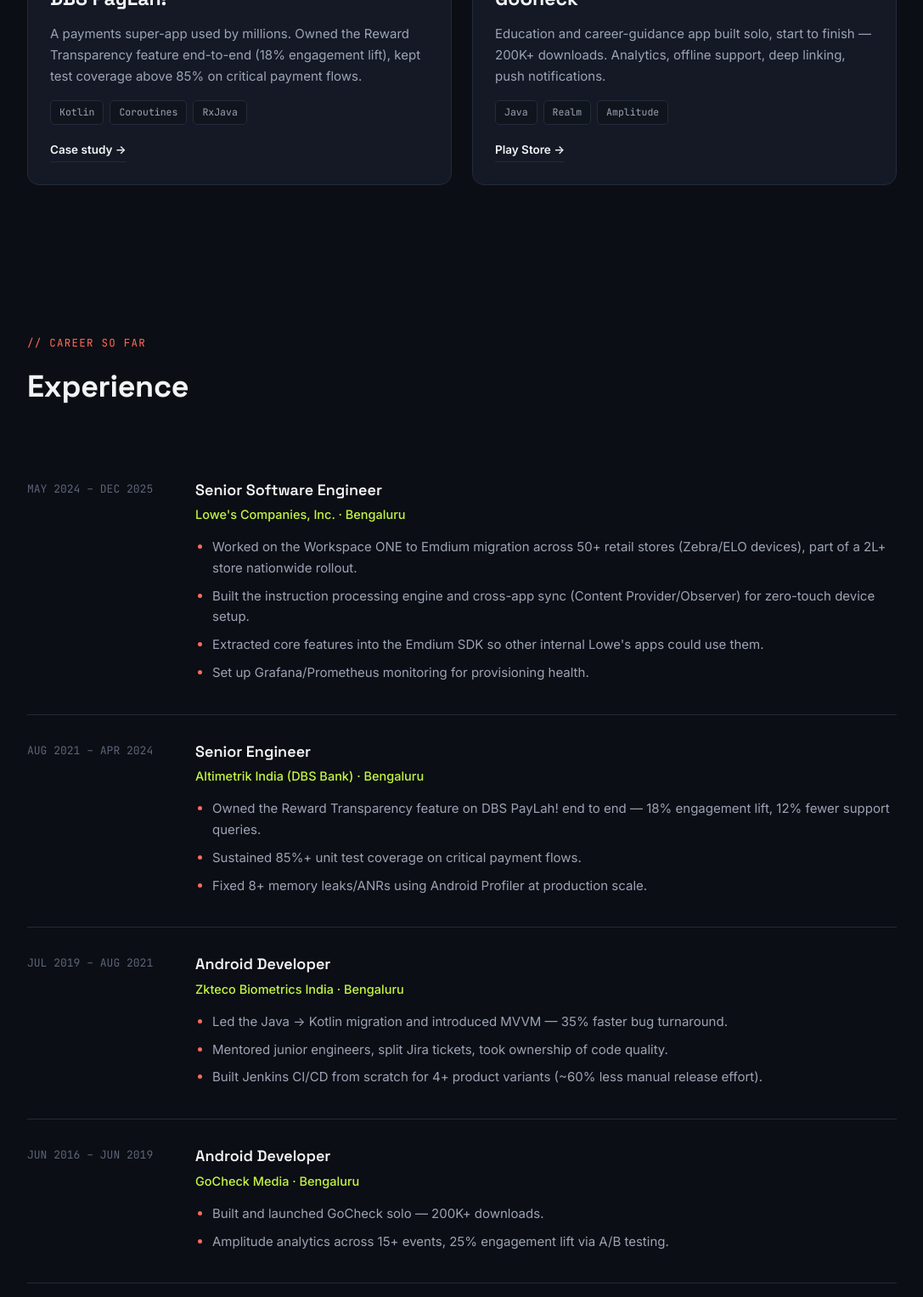
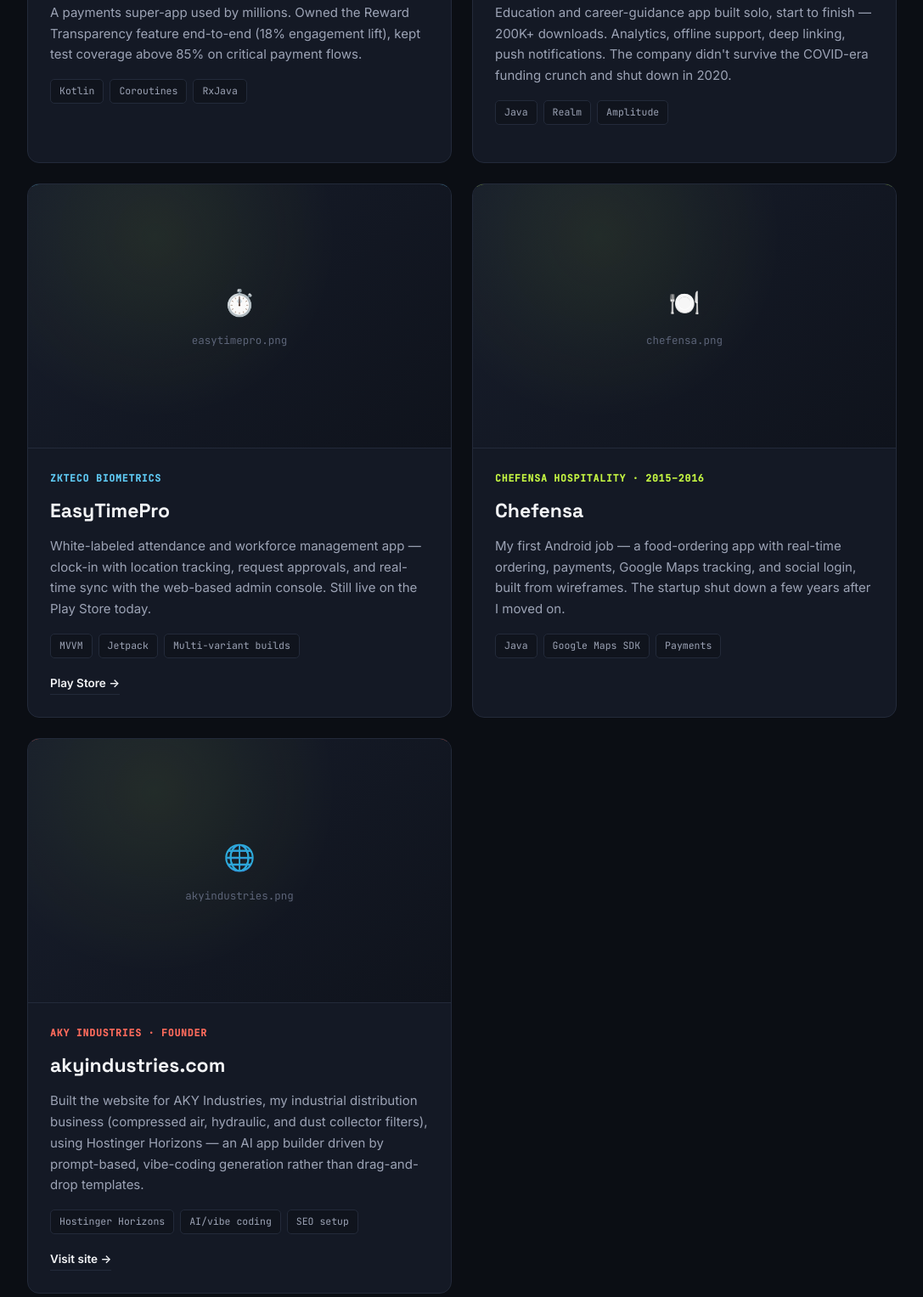
Before and after one commit to akyanuj/akyanuj.github.io, a plain HTML site: page index.html in a window 1280 px wide. Shown: the part 2200-3727 px from the top of the page at 85% size, without its empty margins (96-1183 px from the left). Drawn offline with Linux system fonts and the light colour scheme.

Commit message:
Add files via upload

```diff
--- a/index.html
+++ b/index.html
@@ -364,10 +364,6 @@
             <span class="stack-chip">ML Kit OCR</span>
             <span class="stack-chip">Clean Arch</span>
           </div>
-          <div class="card-links">
-            <a href="#">GitHub →</a>
-            <a href="#">Case study →</a>
-          </div>
         </div>
       </div>
 
@@ -388,9 +384,6 @@
             <span class="stack-chip">Kotlin</span>
             <span class="stack-chip">ContentProvider</span>
             <span class="stack-chip">Grafana</span>
-          </div>
-          <div class="card-links">
-            <a href="#">Case study →</a>
           </div>
         </div>
       </div>
@@ -413,9 +406,6 @@
             <span class="stack-chip">Coroutines</span>
             <span class="stack-chip">RxJava</span>
           </div>
-          <div class="card-links">
-            <a href="#">Case study →</a>
-          </div>
         </div>
       </div>
 
@@ -429,16 +419,82 @@
           </div>
         </div>
         <div class="card-body">
-          <span class="card-tag">GoCheck Media</span>
+          <span class="card-tag">GoCheck Media · 2015–2019</span>
           <h3 class="card-title">GoCheck</h3>
-          <p>Education and career-guidance app built solo, start to finish — 200K+ downloads. Analytics, offline support, deep linking, push notifications.</p>
+          <p>Education and career-guidance app built solo, start to finish — 200K+ downloads. Analytics, offline support, deep linking, push notifications. The company didn't survive the COVID-era funding crunch and shut down in 2020.</p>
           <div class="card-stack">
             <span class="stack-chip">Java</span>
             <span class="stack-chip">Realm</span>
             <span class="stack-chip">Amplitude</span>
           </div>
+        </div>
+      </div>
+
+      <!-- EasyTimePro -->
+      <div class="card accent-sky">
+        <div class="card-img">
+          <!-- Replace with: <img src="easytimepro.png" alt="EasyTimePro app screenshot"> -->
+          <div class="img-placeholder">
+            <span class="icn">⏱️</span>
+            easytimepro.png
+          </div>
+        </div>
+        <div class="card-body">
+          <span class="card-tag">ZKTeco Biometrics</span>
+          <h3 class="card-title">EasyTimePro</h3>
+          <p>White-labeled attendance and workforce management app — clock-in with location tracking, request approvals, and real-time sync with the web-based admin console. Still live on the Play Store today.</p>
+          <div class="card-stack">
+            <span class="stack-chip">MVVM</span>
+            <span class="stack-chip">Jetpack</span>
+            <span class="stack-chip">Multi-variant builds</span>
+          </div>
           <div class="card-links">
-            <a href="#">Play Store →</a>
+            <a href="https://play.google.com/store/apps/details?id=com.zkteco.easytimepro" target="_blank" rel="noopener">Play Store →</a>
+          </div>
+        </div>
+      </div>
+
+      <!-- Chefensa -->
+      <div class="card">
+        <div class="card-img">
+          <!-- Replace with: <img src="chefensa.png" alt="Chefensa app screenshot"> -->
+          <div class="img-placeholder">
+            <span class="icn">🍽️</span>
+            chefensa.png
+          </div>
+        </div>
+        <div class="card-body">
+          <span class="card-tag">Chefensa Hospitality · 2015–2016</span>
+          <h3 class="card-title">Chefensa</h3>
+          <p>My first Android job — a food-ordering app with real-time ordering, payments, Google Maps tracking, and social login, built from wireframes. The startup shut down a few years after I moved on.</p>
+          <div class="card-stack">
+            <span class="stack-chip">Java</span>
+            <span class="stack-chip">Google Maps SDK</span>
+            <span class="stack-chip">Payments</span>
+          </div>
+        </div>
+      </div>
+
+      <!-- AKY Industries -->
+      <div class="card accent-coral">
+        <div class="card-img">
+          <!-- Replace with: <img src="akyindustries.png" alt="AKY Industries website screenshot"> -->
+          <div class="img-placeholder">
+            <span class="icn">🌐</span>
+            akyindustries.png
+          </div>
+        </div>
+        <div class="card-body">
+          <span class="card-tag">AKY Industries · founder</span>
+          <h3 class="card-title">akyindustries.com</h3>
+          <p>Built the website for AKY Industries, my industrial distribution business (compressed air, hydraulic, and dust collector filters), using Hostinger Horizons — an AI app builder driven by prompt-based, vibe-coding generation rather than drag-and-drop templates.</p>
+          <div class="card-stack">
+            <span class="stack-chip">Hostinger Horizons</span>
+            <span class="stack-chip">AI/vibe coding</span>
+            <span class="stack-chip">SEO setup</span>
+          </div>
+          <div class="card-links">
+            <a href="https://akyindustries.com" target="_blank" rel="noopener">Visit site →</a>
           </div>
         </div>
       </div>
```
